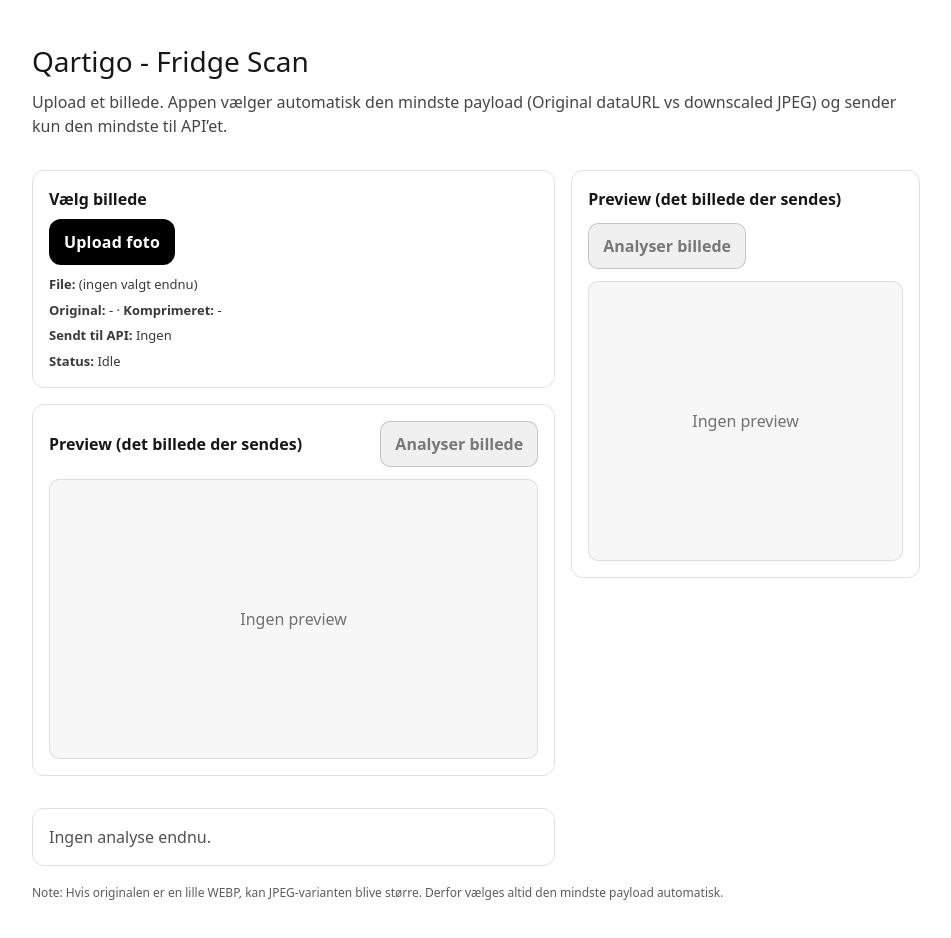
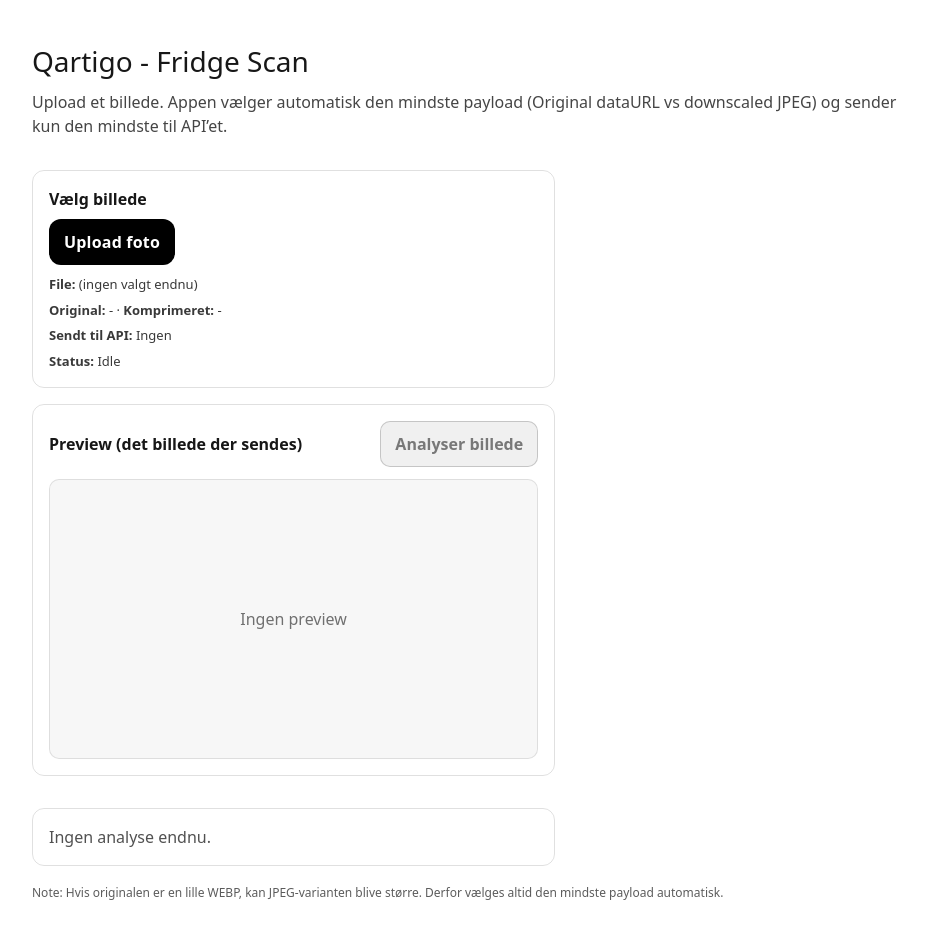
Before and after one commit to christianfrederiksenmusic/foodfolder, a Next.js app: page / in a window 1280 px wide. Shown: the top 938 px of the page, without its empty margins (164-1115 px from the left). Built offline with nearby package versions, Linux system fonts and the light colour scheme.

Commit message:
UI: remove duplicated preview/analyse sections (keep only first)

```diff
--- a/app/page.tsx
+++ b/app/page.tsx
@@ -415,62 +415,8 @@
 
 
 
-      <section
-        style={{
-          border: "1px solid rgba(0,0,0,0.12)",
-          borderRadius: 12,
-          padding: 16,
-          marginTop: 16,
-        }}
-      >
-        <div style={{ display: "flex", justifyContent: "space-between", alignItems: "center", gap: 12, flexWrap: "wrap" }}>
-          <div style={{ fontWeight: 700 }}>
-            Preview (det billede der sendes)
-          </div>
 
-          <button className="q-btn"
-            onClick={callApi}
-            disabled={apiBusy || busy || !chosen.dataUrl}
-            style={{
-              padding: "10px 14px",
-              borderRadius: 10,
-              border: "1px solid rgba(0,0,0,0.18)",
-              background: apiBusy || busy || !chosen.dataUrl ? "rgba(0,0,0,0.06)" : "black",
-              color: apiBusy || busy || !chosen.dataUrl ? "rgba(0,0,0,0.5)" : "white",
-              cursor: apiBusy || busy || !chosen.dataUrl ? "not-allowed" : "pointer",
-              fontWeight: 700,
-            }}
-          >
-            {apiBusy ? "Analyserer…" : "Analyser billede"}
-          </button>
-        </div>
 
-        <div
-          style={{
-            marginTop: 12,
-            borderRadius: 10,
-            overflow: "hidden",
-            background: "rgba(0,0,0,0.03)",
-            border: "1px solid rgba(0,0,0,0.10)",
-            height: 280,
-            maxHeight: 280,
-            padding: 12,
-            display: "flex",
-            alignItems: "center",
-            justifyContent: "center",
-          }}
-        >
-          {chosen.dataUrl ? (
-            <img
-              src={chosen.dataUrl}
-              alt="Chosen preview"
-              style={{ maxWidth: "100%", maxHeight: "100%", objectFit: "contain", display: "block" }}
-            />
-          ) : (
-            <div style={{ opacity: 0.6 }}>Ingen preview</div>
-          )}
-        </div>
-      </section>
           </div>
           <div>
 
```
